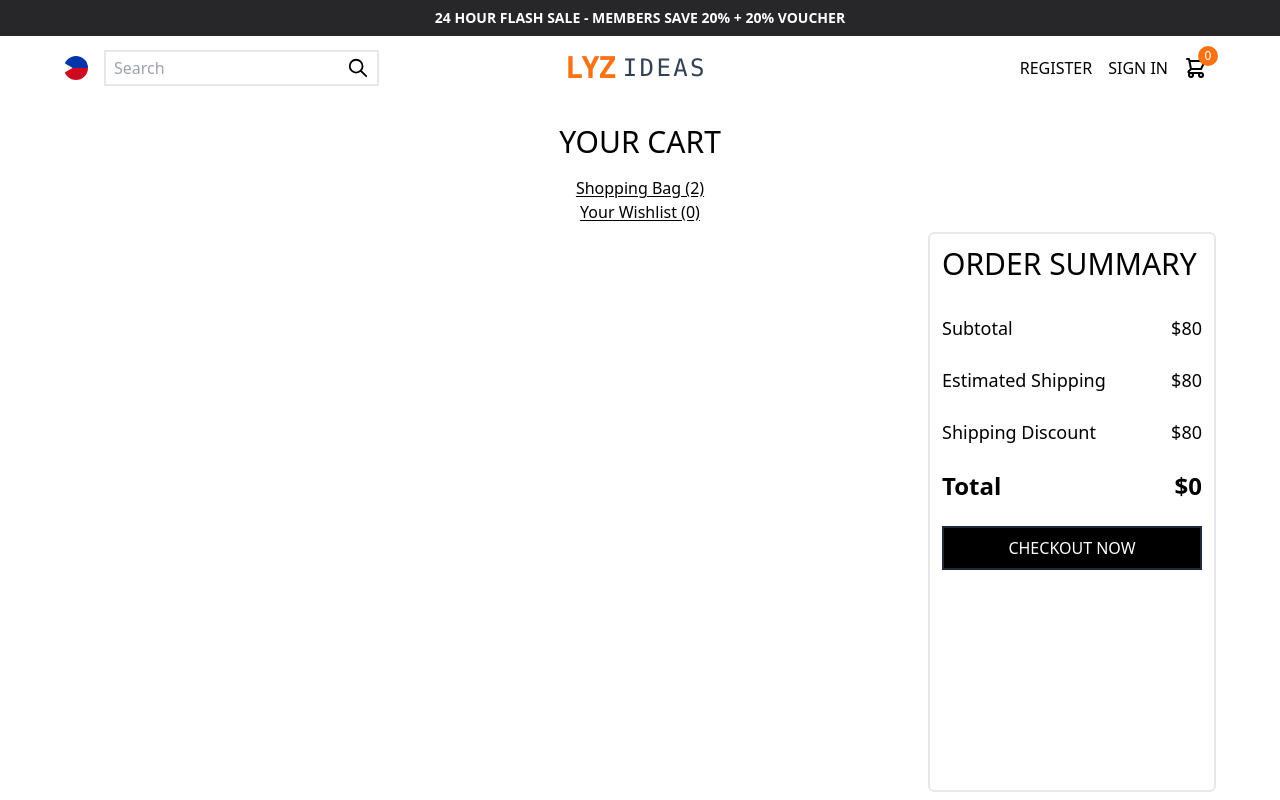
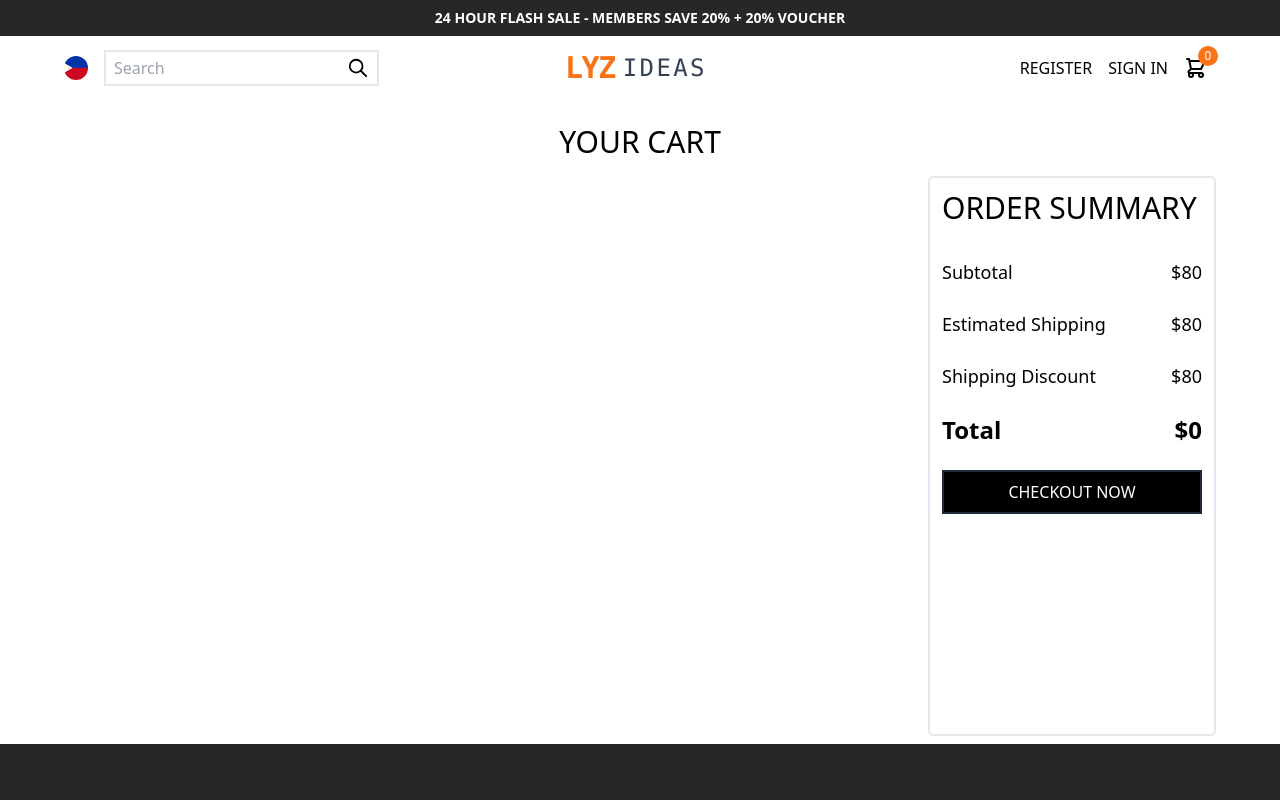
Before and after one commit to mercklyzer/shop-client, a React (Create React App) app: page /shop-client/cart in a window 1280 px wide. Shown: the top 800 px of the page. Built offline with nearby package versions, Linux system fonts and the light colour scheme.

Commit message:
Fix email on footer truncate

```diff
--- a/src/components/Footer.js
+++ b/src/components/Footer.js
@@ -11,8 +11,8 @@ const Footer = props => {
                         <div className="ml-4 text-white">+63 929 447 2136</div>
                     </div>
                     <div className="flex items-center justify-center md:justify-start mb-4">
-                        <svg className="w-8 h-8 stroke-white" fill="none" stroke="currentColor" viewBox="0 0 24 24" xmlns="http://www.w3.org/2000/svg"><path strokeLinecap="round" strokeLinejoin="round" strokeWidth="2" d="M20 13V6a2 2 0 00-2-2H6a2 2 0 00-2 2v7m16 0v5a2 2 0 01-2 2H6a2 2 0 01-2-2v-5m16 0h-2.586a1 1 0 00-.707.293l-2.414 2.414a1 1 0 01-.707.293h-3.172a1 1 0 01-.707-.293l-2.414-2.414A1 1 0 006.586 13H4"></path></svg>
-                        <div className="ml-4 text-white">mercklyzer@gmail.com</div>
+                        <svg className="w-8 h-8 shrink-0 stroke-white" fill="none" stroke="currentColor" viewBox="0 0 24 24" xmlns="http://www.w3.org/2000/svg"><path strokeLinecap="round" strokeLinejoin="round" strokeWidth="2" d="M20 13V6a2 2 0 00-2-2H6a2 2 0 00-2 2v7m16 0v5a2 2 0 01-2 2H6a2 2 0 01-2-2v-5m16 0h-2.586a1 1 0 00-.707.293l-2.414 2.414a1 1 0 01-.707.293h-3.172a1 1 0 01-.707-.293l-2.414-2.414A1 1 0 006.586 13H4"></path></svg>
+                        <div className="ml-4 text-white truncate">mercklyzer@gmail.com</div>
                     </div>
                 </div>
 
--- a/src/pages/Cart.js
+++ b/src/pages/Cart.js
@@ -9,13 +9,6 @@ const Cart = props => {
     return (
         <div className="section w-full">
             <div className="text-3xl font-light my-4">YOUR CART</div>
-            <div className="flex flex-col-reverse justify-between items-center">
-                <div className="mb-2">
-                    <div className="underline underline-offset-2">Shopping Bag (2)</div>
-                    <div className="underline underline-offset-2">Your Wishlist (0)</div>
-                </div>
-                <div className="hidden border-2 py-2 px-4 border-gray-800 mb-2 bg-black text-white">CHECKOUT NOW</div>
-            </div>
 
             <div className="flex flex-col lg:flex-row">
                 <div className="w-full lg:w-3/4">
```
